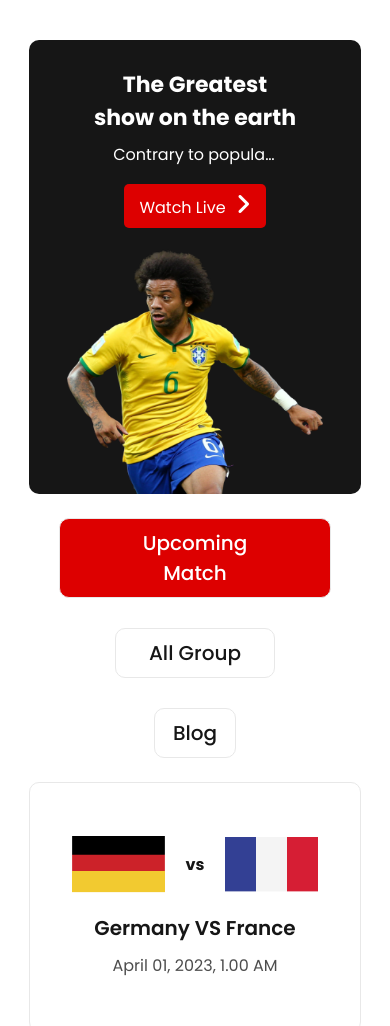
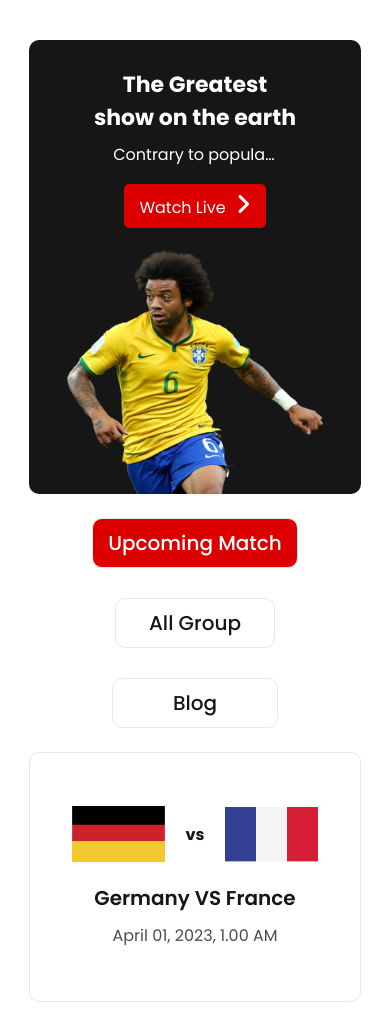
Before and after one commit to anwer-bijoy/world-cup, a plain HTML site: page upcoming.html in a window 390 px wide. Shown: the top 1026 px of the page. Drawn offline with Linux system fonts and the light colour scheme.

Commit message:
All are done

```diff
--- a/styles/upcoming.css
+++ b/styles/upcoming.css
@@ -1,3 +1,6 @@
+/* --------------------
+        Match CSS styles
+----------------------*/
 .match {
   border: 1px solid #e8e8e8;
   border-radius: 10px;
@@ -29,3 +32,23 @@
   font-size: 16px;
   font-weight: 400;
 }
+
+/* --------------------
+        Media Queries
+----------------------*/
+/* ---------
+        Mobile Device
+-------==*/
+@media screen and (max-width: 688px) {
+  #active-btn {
+    padding: 9px 15px;
+  }
+  .blogs-left a {
+    padding: 9px 33px;
+    border: 1px solid #e8e8e8;
+  }
+
+  .blogs-left a:nth-child(3) {
+    padding: 9px 60px;
+  }
+}
--- a/upcoming.html
+++ b/upcoming.html
@@ -8,6 +8,8 @@
     <title>Upcoming Match - World Cup-2022 </title>
     <!-- Fontawesome -->
     <script src="https://kit.fontawesome.com/9e18d748a9.js" crossorigin="anonymous"></script>
+    <!-- Favicon Link -->
+    <link rel="shortcut icon" href="images/favicon.jpg" type="image/x-icon">
     <!-- Main CSS -->
     <link rel="stylesheet" href="styles/main.css">
     <!-- Upcoming Match CSS -->
@@ -15,10 +17,12 @@
 </head>
 
 <body>
-    <!-- Header Section -->
+    <!-- Header Section Start-->
     <header></header>
+    <!-- Header Section End-->
     <!-- Main Section start -->
     <main>
+        <!-- banner Section Start-->
         <section id="banner" class="container">
             <div class="banner-details">
                 <h1 class="banner-title">The Greatest show on the earth</h1>
@@ -31,6 +35,8 @@
                 <img src="images/Banner Image.png" alt="">
             </div>
         </section>
+        <!-- Header Section End-->
+        <!-- Match Section Start-->
         <section id="Blogs" class="container">
             <div class="blogs-left">
                 <a id="active-btn" href="upcoming.html">Upcoming Match</a>
@@ -109,6 +115,7 @@
                 <a href="#">View All</a>
             </div>
         </section>
+        <!-- Match Section End-->
     </main>
     <!-- Main Section stop -->
     <!-- Footer Section Start -->
```
Also changed, not shown: index.html (+10 -3 lines), styles/main.css (+18 -6 lines), images/favicon.jpg (added).
